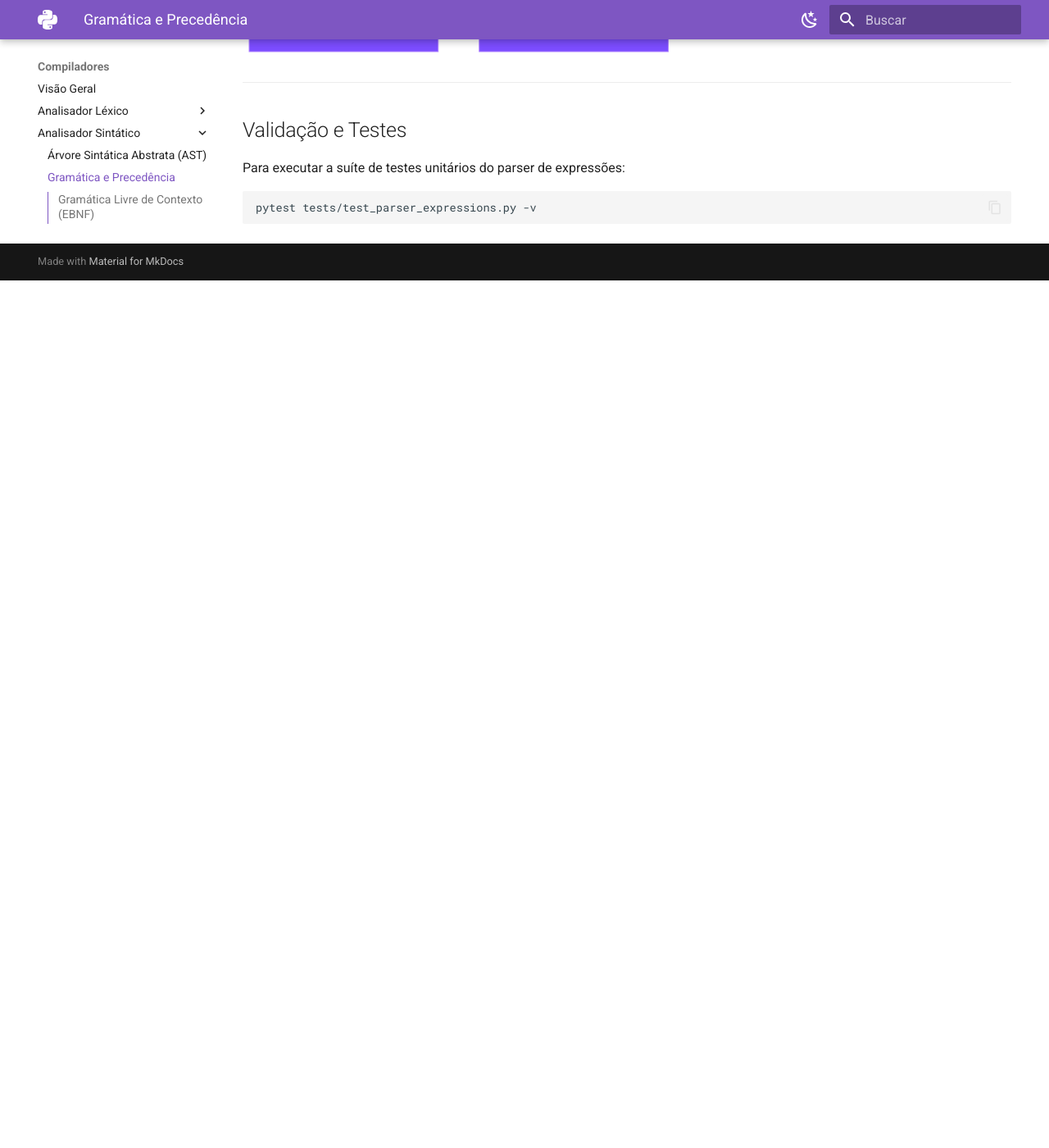
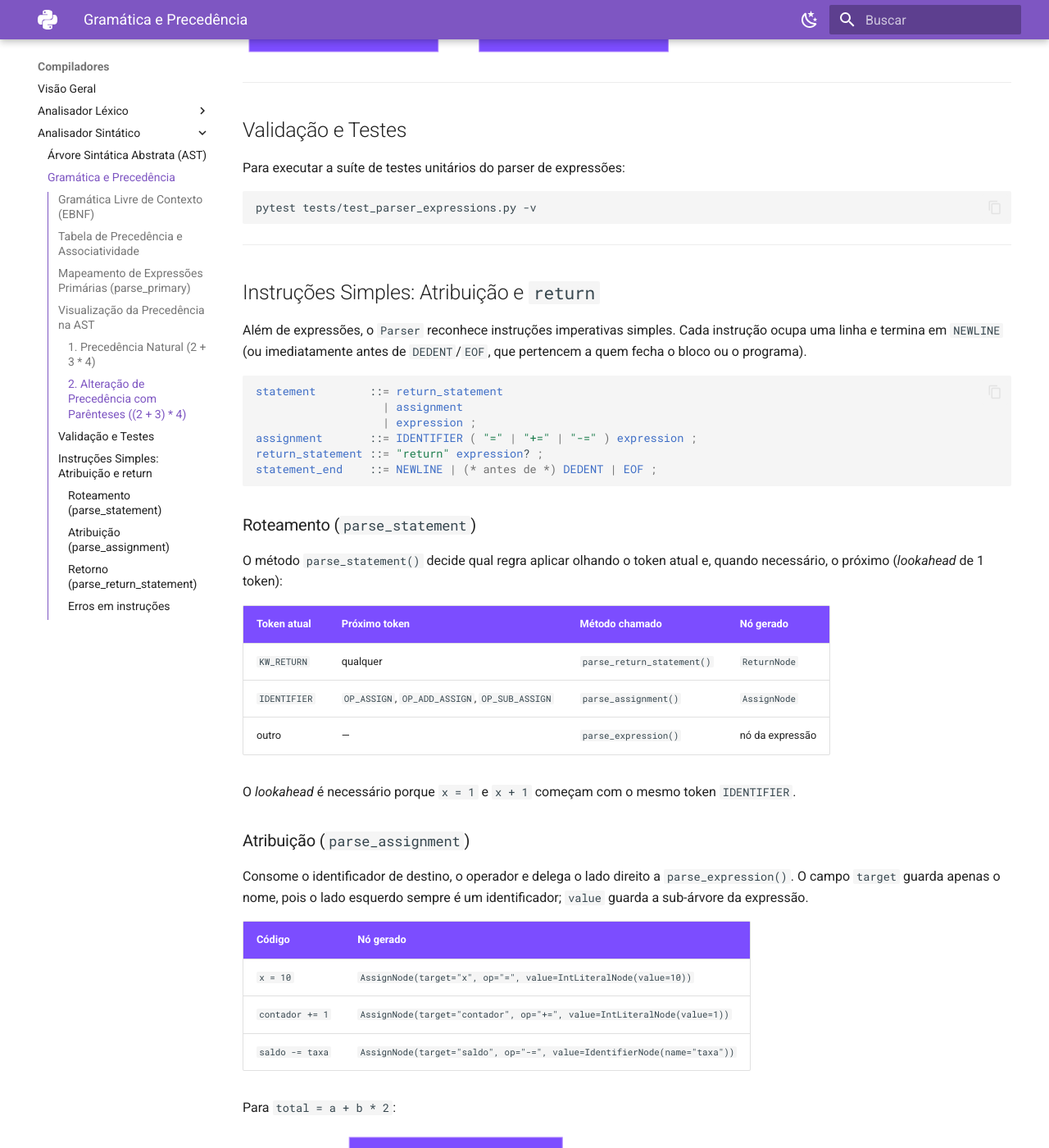
Before and after one commit to code-silva/COMPILADORES-EQUIPE-03, an MkDocs documentation site: the page built from docs/parser/grammar.md, in a window 1280 px wide and 1400 px high, scrolled down 2909 px. Shown: the whole window at 82% size. Built offline with MkDocs 1.6.1 and Material for MkDocs 9.7.7, drawn with Linux system fonts in a browser that asks for light colours; before the commit the page ends 3251 px from its top, so only the background shows below that; some of the changed text lies outside the part shown.

Commit message:
docs(parser): documenta gramática de atribuições e return (#26)
Acrescenta em docs/parser/grammar.md as regras EBNF de instruções simples,
a tabela de roteamento do parse_statement e exemplos de código convertidos
em AssignNode e ReturnNode.

````diff
--- a/docs/parser/grammar.md
+++ b/docs/parser/grammar.md
@@ -95,3 +95,74 @@ Para executar a suíte de testes unitários do parser de expressões:
 ```bash
 pytest tests/test_parser_expressions.py -v
 ```
+
+---
+
+## Instruções Simples: Atribuição e `return`
+
+Além de expressões, o `Parser` reconhece instruções imperativas simples. Cada instrução ocupa uma linha e termina em `NEWLINE` (ou imediatamente antes de `DEDENT`/`EOF`, que pertencem a quem fecha o bloco ou o programa).
+
+```ebnf
+statement        ::= return_statement
+                   | assignment
+                   | expression ;
+assignment       ::= IDENTIFIER ( "=" | "+=" | "-=" ) expression ;
+return_statement ::= "return" expression? ;
+statement_end    ::= NEWLINE | (* antes de *) DEDENT | EOF ;
+```
+
+### Roteamento (`parse_statement`)
+
+O método `parse_statement()` decide qual regra aplicar olhando o token atual e, quando necessário, o próximo (*lookahead* de 1 token):
+
+| Token atual | Próximo token | Método chamado | Nó gerado |
+| :--- | :--- | :--- | :--- |
+| `KW_RETURN` | qualquer | `parse_return_statement()` | `ReturnNode` |
+| `IDENTIFIER` | `OP_ASSIGN`, `OP_ADD_ASSIGN`, `OP_SUB_ASSIGN` | `parse_assignment()` | `AssignNode` |
+| outro | — | `parse_expression()` | nó da expressão |
+
+O *lookahead* é necessário porque `x = 1` e `x + 1` começam com o mesmo token `IDENTIFIER`.
+
+### Atribuição (`parse_assignment`)
+
+Consome o identificador de destino, o operador e delega o lado direito a `parse_expression()`. O campo `target` guarda apenas o nome, pois o lado esquerdo sempre é um identificador; `value` guarda a sub-árvore da expressão.
+
+| Código | Nó gerado |
+| :--- | :--- |
+| `x = 10` | `AssignNode(target="x", op="=", value=IntLiteralNode(value=10))` |
+| `contador += 1` | `AssignNode(target="contador", op="+=", value=IntLiteralNode(value=1))` |
+| `saldo -= taxa` | `AssignNode(target="saldo", op="-=", value=IdentifierNode(name="taxa"))` |
+
+Para `total = a + b * 2`:
+
+```mermaid
+flowchart TD
+    A["AssignNode (target='total', op='=')"] --> Add["BinOpNode (op='+')"]
+    Add --> I1["IdentifierNode (name='a')"]
+    Add --> Mul["BinOpNode (op='*')"]
+    Mul --> I2["IdentifierNode (name='b')"]
+    Mul --> L1["IntLiteralNode (value=2)"]
+```
+
+### Retorno (`parse_return_statement`)
+
+Consome `return`. Se o próximo token já encerrar a instrução (`NEWLINE`, `DEDENT` ou `EOF`), o retorno é vazio; caso contrário, a expressão é analisada.
+
+| Código | Nó gerado |
+| :--- | :--- |
+| `return x + 1` | `ReturnNode(value=BinOpNode(left=IdentifierNode(name="x"), op="+", right=IntLiteralNode(value=1)))` |
+| `return` | `ReturnNode(value=None)` |
+
+### Erros em instruções
+
+| Código | Erro |
+| :--- | :--- |
+| `x =` | expressão ausente após o operador |
+| `x = 1 2` | esperado fim de linha após a instrução |
+| `return 1 2` | esperado fim de linha após a instrução |
+
+Para executar os testes de instruções simples:
+
+```bash
+pytest tests/test_parser_statements.py -v
+```
````
